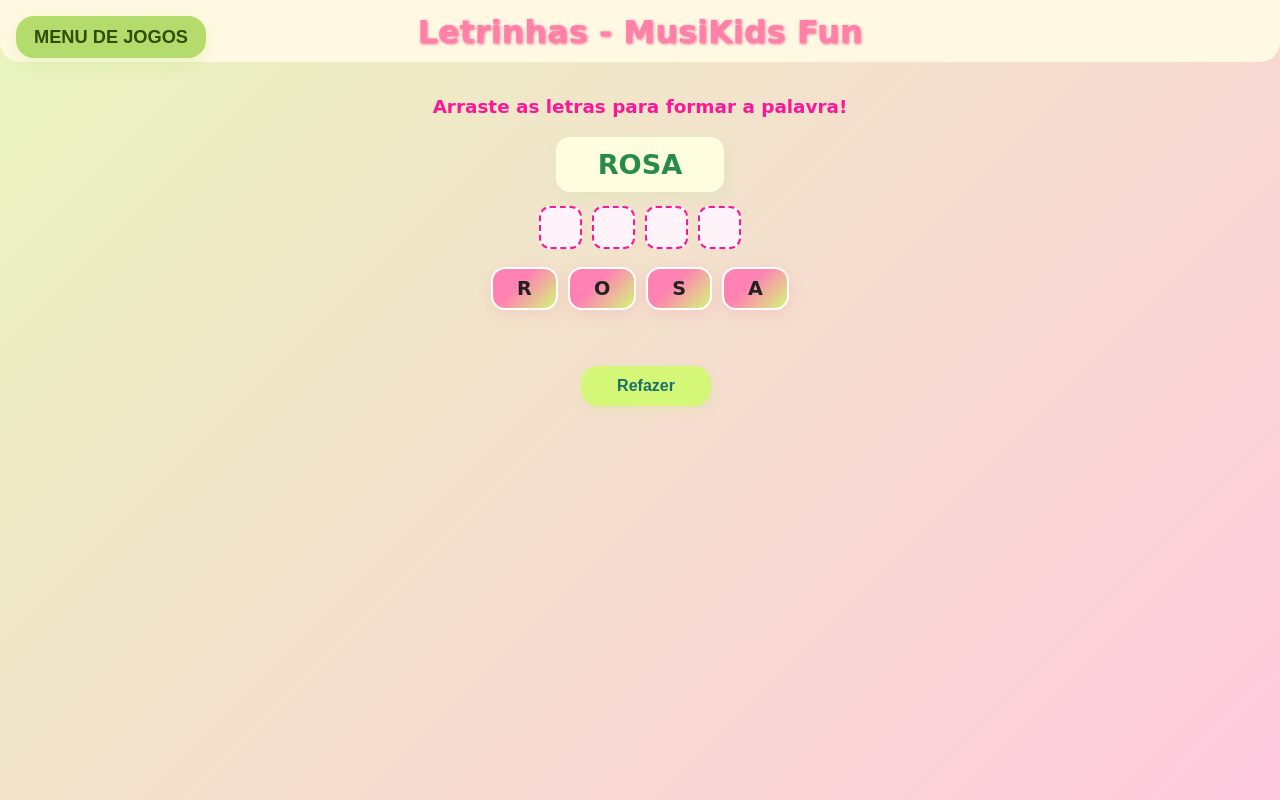
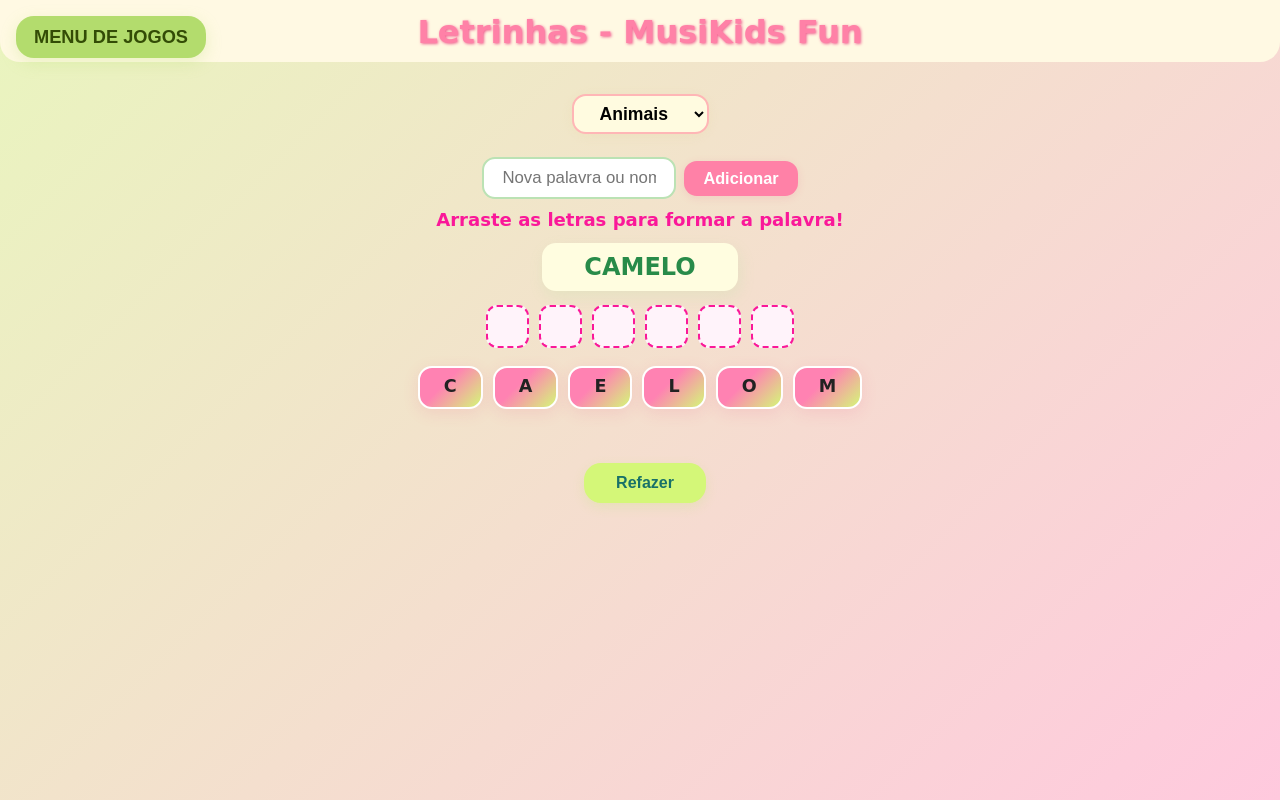
Before and after one commit to MFelipeG/MusiKids, a plain HTML site: page jogos/letrinhas/index.html in a window 1280 px wide. Drawn offline with Linux system fonts and the light colour scheme.

Commit message:
Update index.html

```diff
--- a/jogos/letrinhas/index.html
+++ b/jogos/letrinhas/index.html
@@ -27,125 +27,86 @@
     margin-bottom: 24px;
   }
   #btn-menu {
-    position: fixed;
-    top: 16px; left: 16px;
+    position: fixed; top: 16px; left: 16px;
     background: #b3dc6d;
     color: #334c06;
-    border: none;
-    padding: 10px 18px;
-    font-weight: 800;
-    font-size: 1.14rem;
-    border-radius: 18px;
-    cursor: pointer;
+    border: none; padding: 10px 18px;
+    font-weight: 800; font-size: 1.14rem;
+    border-radius: 18px; cursor: pointer;
     box-shadow: 0 5px 16px #b3dc6d44;
-    z-index: 1000;
-    transition: background-color .2s;
+    z-index: 1000; transition: background-color .2s;
   }
-  #btn-menu:hover {
-    background: #8ab442;
-    color: #fff;
+  #btn-menu:hover { background: #8ab442; color: #fff; }
+  #main-container { display: flex; flex-direction: column; align-items: center; }
+  #categoria-escolha {
+    margin: 8px auto 15px auto;
+    font-size: 1.1rem; background: #fffbe0; border: 2px solid #ffb6b6;
+    border-radius: 14px; padding: 7px 22px; font-weight: 700;
+    box-shadow: 0 2px 10px #eadaaa55;
   }
-  #main-container {
-    display: flex;
-    flex-direction: column;
-    align-items: center;
+  #area-adiciona {
+    margin: 8px auto 2px auto; display: flex; gap: 8px; justify-content: center; align-items: center;
   }
+  #add-palavra-input {
+    padding: 9px 18px; font-size: 1.05rem; border-radius: 13px; border: 2px solid #bbe2b4; width: 154px;
+  }
+  #add-palavra-btn {
+    background: #ff81a7; color:#fff; font-weight: bold; font-size: 1.02rem; border-radius: 13px;
+    padding: 8px 19px; border: none; cursor:pointer; transition: background .25s;
+    box-shadow: 0 2px 8px #f3487d22;
+  }
+  #add-palavra-btn:hover { background: #ef568a; }
   #instrucao {
-    margin-top: 10px;
+    margin-top: 8px;
     color: #fa1899;
-    font-size: 1.15rem;
-    margin-bottom: 20px;
-    font-weight: 600;
+    font-size: 1.13rem;
+    margin-bottom: 13px; font-weight: 600;
   }
   #palavra-atual {
-    font-size: 1.7rem;
+    font-size: 1.5rem;
     font-weight: 700;
     color: #288b49;
     background: #fffde0;
     border-radius: 14px;
-    padding: 12px 42px;
+    padding: 10px 42px;
     margin-bottom: 14px;
     box-shadow: 2px 6px 15px #9be58a27;
   }
   #caixa-letras {
-    display: flex;
-    justify-content: center;
-    gap: 10px;
-    margin-bottom: 35px;
+    display: flex; justify-content: center; gap: 10px; margin-bottom: 35px;
     min-height: 48px;
   }
   .letra-drag {
     background: linear-gradient(135deg,#ff82b2 40%, #d4f778 100%);
-    color: #222;
-    padding: 8px 24px;
-    font-size: 1.2rem;
-    border-radius: 14px;
-    font-weight: 700;
-    cursor: grab;
-    border: 2px solid #fff;
-    box-shadow: 0 4px 16px #f3487d22;
-    margin-bottom: 5px;
-    user-select: none;
-    transition: background 0.15s;
+    color: #222; padding: 8px 24px;
+    font-size: 1.1rem; border-radius: 14px;
+    font-weight: 700; cursor: grab; border: 2px solid #fff;
+    box-shadow: 0 4px 16px #f3487d22; margin-bottom: 5px;
+    user-select: none; transition: background 0.15s;
   }
-  .letra-drag.dragging {
-    opacity: .4;
-    background: #fff8f4;
-  }
+  .letra-drag.dragging { opacity: .4; background: #fff8f4; }
   #slots-palavra {
-    display: flex;
-    justify-content: center;
-    gap: 10px;
+    display: flex; justify-content: center; gap: 10px;
     margin-bottom: 16px;
   }
   .slot-letra {
-    width: 39px;
-    height: 39px;
-    background: #fff3fa;
-    border-radius: 11px;
-    border: 2px dashed #fa1899;
-    display: flex;
-    align-items: center;
-    justify-content: center;
-    font-size: 1.5rem;
-    font-weight: bold;
-    color: #288b49;
-    margin-bottom: 2px;
-    transition: border-color 0.15s, background 0.12s;
+    width: 39px; height: 39px; background: #fff3fa;
+    border-radius: 11px; border: 2px dashed #fa1899; display: flex;
+    align-items: center; justify-content: center;
+    font-size: 1.5rem; font-weight: bold; color: #288b49;
+    margin-bottom: 2px; transition: border-color 0.15s, background 0.12s;
   }
-  .slot-letra.over {
-    border-color: #ffd600;
-    background: #fffde0;
+  .slot-letra.over { border-color: #ffd600; background: #fffde0; }
+  #next-btn, #reset-btn {
+    background: #ff81a7; color: #244c43; border: none; border-radius: 17px;
+    padding: 11px 32px; font-size: 1rem; font-weight: 700;
+    margin-top: 14px; cursor: pointer; box-shadow: 0 4px 12px #f3487d33; display:none;
   }
-  #next-btn, #reset-btn {
-    background: #ff81a7;
-    color: #244c43;
-    border: none;
-    border-radius: 17px;
-    padding: 11px 36px;
-    font-size: 1rem;
-    font-weight: 700;
-    margin-top: 16px;
-    cursor: pointer;
-    box-shadow: 0 4px 12px #f3487d33;
-    display: none;
-  }
-  #next-btn:active, #reset-btn:active {
-    background: #ef568a;
-    color: #fff;
-  }
-  #reset-btn {
-    margin-left: 12px;
-    background: #d4f778;
-    color: #187168;
-    box-shadow: 0 4px 12px #b6ec5e33;
-  }
+  #next-btn:active, #reset-btn:active { background: #ef568a; color: #fff; }
+  #reset-btn { margin-left: 10px; background: #d4f778; color: #187168; box-shadow: 0 4px 12px #b6ec5e33; }
   #resultado {
-    font-size: 1.5rem;
-    font-weight: 800;
-    margin-top: 10px;
-    color: #9631e6;
-    min-height: 38px;
+    font-size: 1.25rem; font-weight: 700; margin-top: 12px;
+    color: #9631e6; min-height: 34px;
   }
 </style>
 </head>
@@ -153,6 +114,16 @@
 <header>Letrinhas - MusiKids Fun</header>
 <button id="btn-menu" onclick="window.location.href='../index.html'">MENU DE JOGOS</button>
 <div id="main-container">
+  <select id="categoria-escolha">
+    <option value="animais">Animais</option>
+    <option value="objetos">Objetos</option>
+    <option value="frutas">Frutas</option>
+    <option value="nomes">Nomes</option>
+  </select>
+  <div id="area-adiciona">
+    <input type="text" id="add-palavra-input" maxlength="15" placeholder="Nova palavra ou nome..." />
+    <button id="add-palavra-btn">Adicionar</button>
+  </div>
   <div id="instrucao">Arraste as letras para formar a palavra!</div>
   <div id="palavra-atual"></div>
   <div id="slots-palavra"></div>
@@ -162,11 +133,35 @@
   <div id="resultado"></div>
 </div>
 <script>
-  const palavrasOriginais = [
-    "SOPA", "SAPO", "PATO", "GATO", "CORA", "TERRA",
-    "FADA", "SOL", "LAGO", "ROSA", "MESA", "BOLA"
-    // acrescente mais aqui!
-  ];
+const categorias = {
+  animais: [
+    "GATO","CACHORRO","PATO","VACA","CAVALO","PORCO","OVELHA","TARTARUGA","COELHO","RATO","RAPOSA","LEAO","MACACO","ZEBRA","TIGRE","GIRAFA","URSO","LOBO","GALETA","CANGURU",
+    "JACARE","CORUJA","SOM","GALO","ELEFANTE","BODE","TOURO","ABELHA","TUBARAO","FOCA","PINGUIM","CROCODILO","BORBOLETA","FORMIGA","MOSCA","LAGARTO","CAMELO","RINOCERONTE","GORILA","RINOCERO","CALANGO",
+    "HIPOPOTAMO","GOLFINHO","CANGURU","PEIXE","MORCEGO","TUCANO","POLVO","CARANGUEJO","TARANTULA","ALCE","PAPAGAIO","AGUIA","COBRA","BESOURO","TATU","TAMANDUA","MINHOCA","ESCORPIAO","SOL","FURAO","PERU","GANSO","MOSQUITO",
+    "CARPA","VESPAS","ARANHA","MOLE","CARRAPATO","PIRANHA","MARRECOS","POMBO","PASSARO","BURRO","CAVALOS","GERBIL","RATINHO","TUCANO","LEMURE","ORNITORRINCO","GORILA","HIPOPOTAMO","PAPAGAIO","PIAU","CALANGO","CANARIO","AVESTRUZ","PARDAL","PET","SAPO","GAVIÃO","PATINHO"
+  ],
+  objetos: [
+    "BOLA","MESA","CAIXA","CAMISA","BICICLETA","PENTE","CANETA","LIVRO","SAPATO","RELOGIO","ARMARIO","CADERNO","BIDA","CADEIRA","SOFA","LAMPIAO","FACA","COLHER","GARFO","GUARDA","TAPETE",
+    "QUADRO","FOGAO","GARRAFA","ANEL","MALA","POTE","COPO","BALDE","PIANO","CELULAR","TINTA","FITA","BARRA","TUBO","LENTE","FARO","MACA","PONTE","VELA","ESPELHO","TESOURA","CAJU","TECLADO",
+    "MOEDA","RUA","BOTA","LUVA","BONDE","TOUCA","CAMISA","GRAVATA","BONDE","TAPETE","BALAO","JANELA","PELUCIA","JOGO","PLACA","VIOLA","BENGALA","DESENHO","BOTAO","PASSARO","PINTA","BONECA","TAMBOR","DOG","FONE","GALETA","BORRACHA","CARRO","SORVETE",
+    "BENGALA","BOTE","SACO","CAFÉ","PORTA","TETO","TIJOLO","TESOURA","MANDIOCA","BANCO","CARTAO","FERRO","ESCADA","PANELA","CANECA","PISTOLA"
+  ],
+  frutas: [
+    "MANGA","LARANJA","MACA","BANANA","MELANCIA","UVA","CAJU","ABACATE","ABACAXI","LIMAO","PERA","PESSEGO","MELAO","TANGERINA","GOIABA","AMORA","MORANGO","GRAVIOLA","FIGO","COCO","CEREJA",
+    "MARACUJA","FRAMBOESA","KIWI","JACA","JAMBO","TAMARINDO","CAQUI","PITANGA","CUPUACU","MAQUI","BURITI","PORTUGAL","CARA","CASTANHA","MURICI","GUARANA","CAMBUCI","TUCUMA","ACAI","GABIROBA",
+    "PUPUNHA","CACAU","BACABA","BACURI","UMBU","PITANGA","CAJAMANGA","SERIGUELA","CABELUDINHA","ARATICUM","BIRIBA","SAPOTI","BUCAYU","ARARUTA","JAMBU","CALABURA","GRUMIXAMA","JAMELAO","AJURU","JURUBEBAS",
+    "CIRIGUELA","INGA","LONGAN","LICHIA","TAMARINDO","CATUABA","GUAVIRA","CUAJE","TAIPUCA","CAMU","KAKI","MARAMA","MARAMBIR","URUCUM","BURITIRA","TUCUNARE","JERIVATU","CURUBA","ACEROLA","BACAJU","CABAZ","CACAI","TAIPUCA","CURUBU","MACAXEIRA","GENIPAPO","PITOMBA","CANISTEL"
+  ],
+  nomes: [
+    "ANA","LUIS","MARIA","PEDRO","JULIA","JOAO","CARLA","PAULO","TATI","BRUNO","RAFA","VITOR","GIO","SANDRA","ENZO","DAVI","TIAGO","CAIO","RENAN","LARA",
+    "BRISA","CLARA","CAMILA","MARIANA","ALICE","MATEUS","HELENA","MATHEUS","FABIO","RICARDO","DANILO","BEATRIZ","CAROL","LETICIA","PEDRA","ISA","FERNANDO","BELA","VANESSA","AMANDA","ISABEL",
+    "GABRIEL","GUSTAVO","RODRIGO","GUILHERME","NICOLAS","EDUARDO","PATRICIA","DIEGO","RAFAELA","ARTHUR","LUIZA","MURILO","ROSA","JESSICA","LEILA","ROBERTO","CIBELE","PAMELA","FELIPE","IGOR",
+    "FRANCISCO","LORENA","RAYANE","LEONARDO","FRANCO","EDMILSON","MONICA","CELSO","IANE","ESTELA","TOM","SIRLEI","LUCIANO","LUCIANA","TIARA","RUBENS","ISAIAS","LENIN","IVANA","PAULO","RODRIGO",
+    "NARA","FABRICIO","KARINA","BENICIO","RAQUEL","CRIS","SILVANA","GEOVANA","FELICIDADE","SILAS","MIGUEL","JORGE"
+  ]
+};
+
+let categoriaAtual = "animais";
 let palavras = [];
 let indice = 0;
 let letrasRestantes = [];
@@ -198,9 +193,7 @@
     const slot = document.createElement('div');
     slot.className = "slot-letra";
     slot.dataset.index = i;
-      slot.addEventListener('dragover', (e) => {
-        e.preventDefault(); slot.classList.add("over");
-      });
+    slot.addEventListener('dragover', (e) => { e.preventDefault(); slot.classList.add("over"); });
     slot.addEventListener('dragleave', (e) => slot.classList.remove("over"));
     slot.addEventListener('drop', (e) => {
       e.preventDefault();
@@ -232,13 +225,8 @@
       b.className = "letra-drag";
       b.innerText = letra;
       b.draggable = true;
-        b.addEventListener('dragstart', () => {
-          draggingIdx = idx;
-          b.classList.add('dragging');
-        });
-        b.addEventListener('dragend', () => {
-          b.classList.remove('dragging'); draggingIdx = null;
-        });
+      b.addEventListener('dragstart', () => { draggingIdx = idx; b.classList.add('dragging'); });
+      b.addEventListener('dragend', () => { b.classList.remove('dragging'); draggingIdx = null; });
       container.appendChild(b);
     }
   });
@@ -272,9 +260,30 @@
   mostraPalavra();
 };
 
-  // Inicialização: sorteia ordem das palavras toda vez
+document.getElementById('categoria-escolha').onchange = function(e) {
+  categoriaAtual = e.target.value;
+  palavras = embaralhaArray(categorias[categoriaAtual]);
+  indice = 0;
+  mostraPalavra();
+};
+
+document.getElementById('add-palavra-btn').onclick = function() {
+  const campo = document.getElementById('add-palavra-input');
+  let nova = campo.value.trim().toUpperCase();
+  if (nova.length >= 2 && /^[A-ZÁÉÍÓÚÇ]+$/.test(nova)) {
+    palavras.unshift(nova); // adiciona no topo
+    campo.value = "";
+    indice = 0;
+    mostraPalavra();
+  } else {
+    campo.style.background = "#ffc0cb"; // destaca se inválido
+    setTimeout(()=>campo.style.background="#fff",900);
+  }
+};
+
+// Inicialização ao abrir página
 function inicializa() {
-    palavras = embaralhaArray(palavrasOriginais);
+  palavras = embaralhaArray(categorias[categoriaAtual]);
   indice = 0;
   mostraPalavra();
 }
```
Lines whose indentation alone changed are shown as unchanged.
